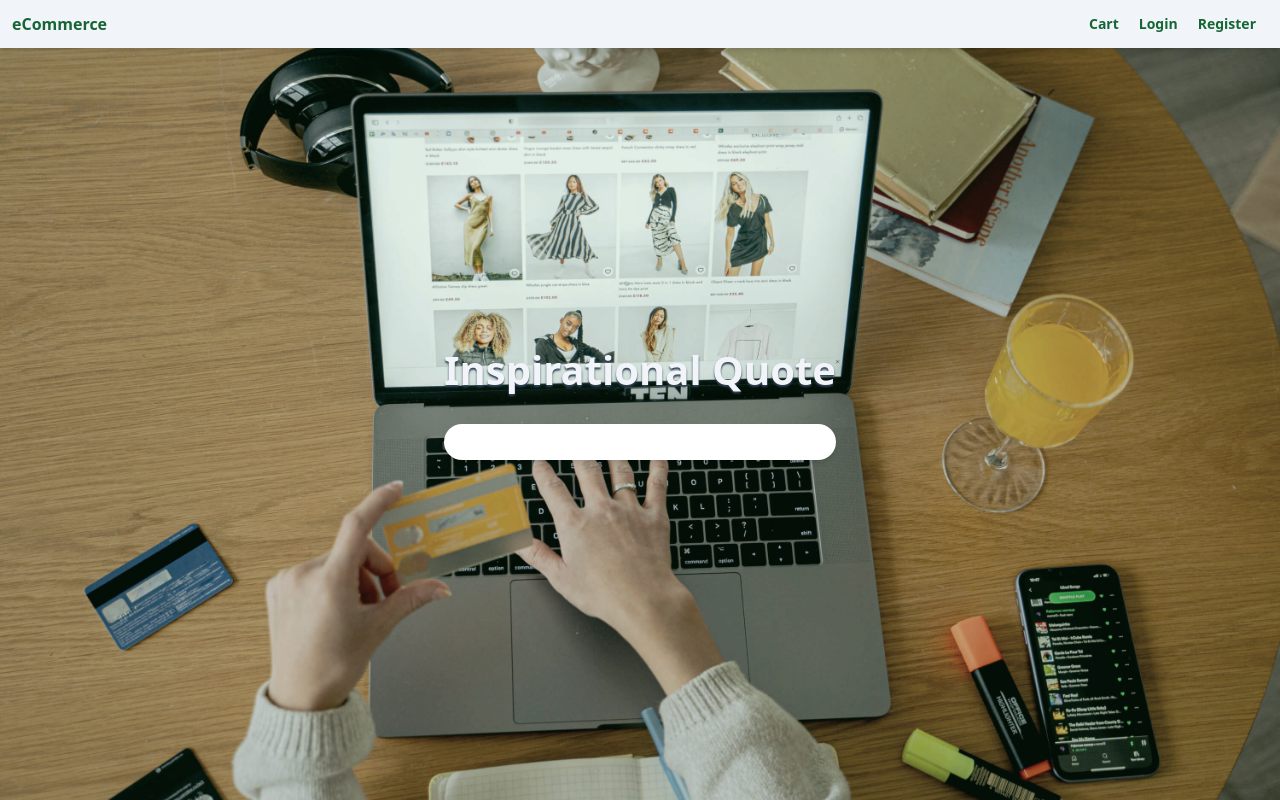
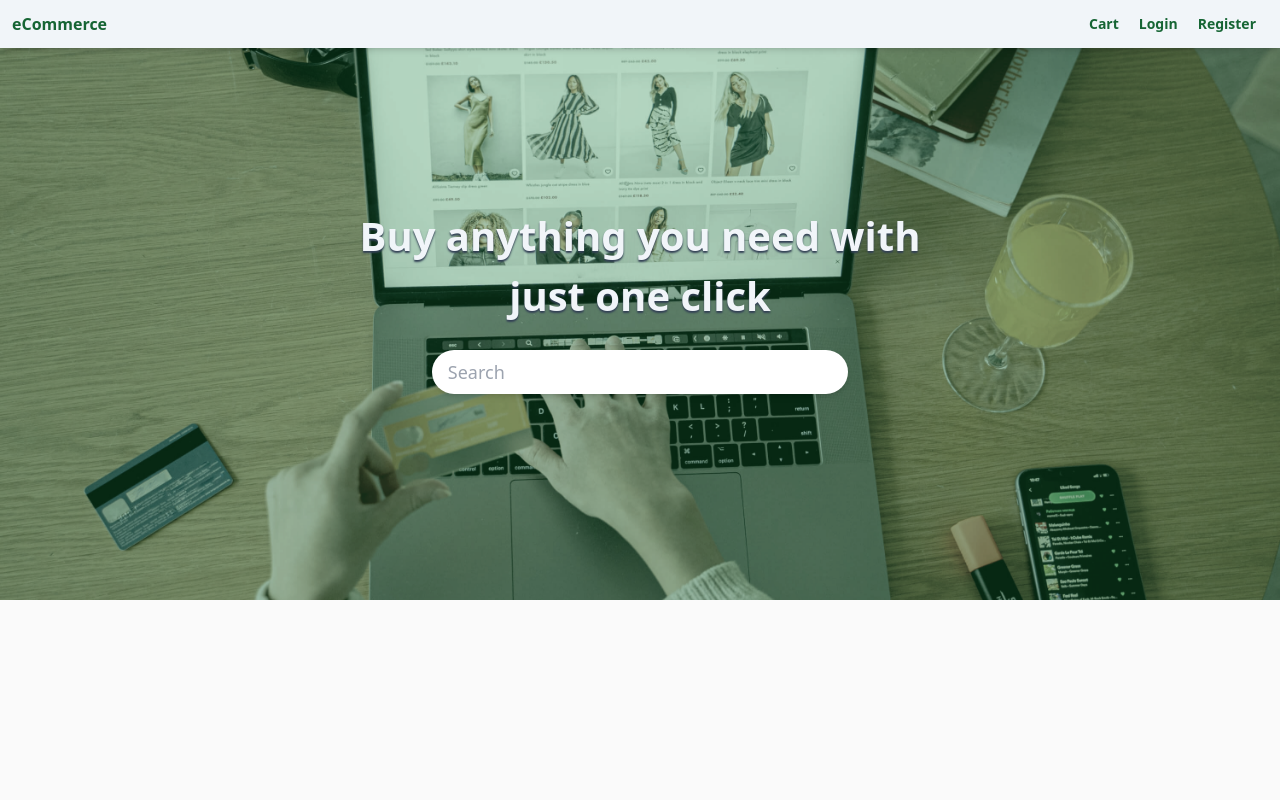
Before and after one commit to DevCorvus/cartago, a Next.js app: page / in a window 1280 px wide. Built offline with nearby package versions, Linux system fonts and the light colour scheme; no server answers.

Commit message:
feat: HeroImage component and some minor fixes

```diff
--- a/src/app/layout.tsx
+++ b/src/app/layout.tsx
@@ -18,7 +18,7 @@ export default function RootLayout({
       <body className="bg-neutral-50">
         <AuthProviders>
           <NavBar />
-          <main className="w-screen h-screen ">{children}</main>
+          <main className="w-screen h-screen">{children}</main>
         </AuthProviders>
       </body>
     </html>
--- a/src/app/page.tsx
+++ b/src/app/page.tsx
@@ -1,7 +1,7 @@
 'use client';
 
-import Image from 'next/image';
 import { useSession } from 'next-auth/react';
+import HeroImage from '@/components/ui/HeroImage';
 
 export default function Home() {
   const session = useSession();
@@ -11,32 +11,8 @@ export default function Home() {
   }
 
   return (
-    <div className="h-full text-slate-100">
-      <div className="h-full flex flex-col items-center justify-center gap-5 bg-cover">
-        <div className="flex flex-col gap-6">
-          <header>
-            <h1 className="font-black text-[2.5rem] shadow-slate-700 [text-shadow:0_2px_2px_var(--tw-shadow-color)]">
-              Inspirational Quote
-            </h1>
-          </header>
-          <input
-            type="text"
-            className="rounded-full p-2 outline-none text-sm shadow-md"
-          />
-        </div>
-      </div>
-      <div className="absolute inset-0 -z-10">
-        <div className="relative w-full h-full">
-          <Image
-            src="/background-tiny.jpeg"
-            alt="Hero Image"
-            layout="fill"
-            objectFit="cover"
-            className="grayscale-[40%]"
-          />
-          <div className="bg-green-700 opacity-10 absolute inset-0"></div>
-        </div>
-      </div>
+    <div className="h-full">
+      <HeroImage />
     </div>
   );
 }
--- /dev/null
+++ b/src/components/ui/HeroImage.tsx
@@ -0,0 +1,34 @@
+import Image from 'next/image';
+
+export default function HeroImage() {
+  return (
+    <div className="relative h-full md:h-3/4">
+      <div className="h-full flex flex-col items-center justify-center gap-5 bg-cover">
+        <div className="flex flex-col gap-6">
+          <header className="mx-auto w-[90%] md:w-3/4 text-2xl sm:text-3xl md:text-[2.5rem] text-center">
+            <h1 className="text-slate-100 font-black shadow-slate-700 leading-normal [text-shadow:0_2px_2px_var(--tw-shadow-color)]">
+              Buy anything you need with just one click
+            </h1>
+          </header>
+          <form className="flex justify-center items-center">
+            <input
+              type="text"
+              className="md:w-1/2 rounded-full py-1.5 px-3 md:py-2 md:px-4 md:text-lg outline-none shadow-md text-green-800"
+              placeholder="Search"
+            />
+          </form>
+        </div>
+      </div>
+      <div className="absolute inset-0 -z-10">
+        <Image
+          src="/background-tiny.jpeg"
+          alt="Hero Image"
+          layout="fill"
+          objectFit="cover"
+          className="grayscale-[70%]"
+        />
+        <div className="bg-green-700 opacity-30 absolute inset-0"></div>
+      </div>
+    </div>
+  );
+}
--- a/src/components/ui/NavBar.tsx
+++ b/src/components/ui/NavBar.tsx
@@ -8,7 +8,7 @@ export default function NavBar() {
   const isAuthenticated = session.status === 'authenticated';
 
   return (
-    <nav className="fixed w-full flex items-center justify-between p-3 text-green-800 bg-slate-100 font-semibold shadow-md">
+    <nav className="z-50 fixed w-full flex items-center justify-between p-3 text-green-800 bg-slate-100 font-semibold shadow-md">
       <header>
         <Link href="/">eCommerce</Link>
       </header>
```
